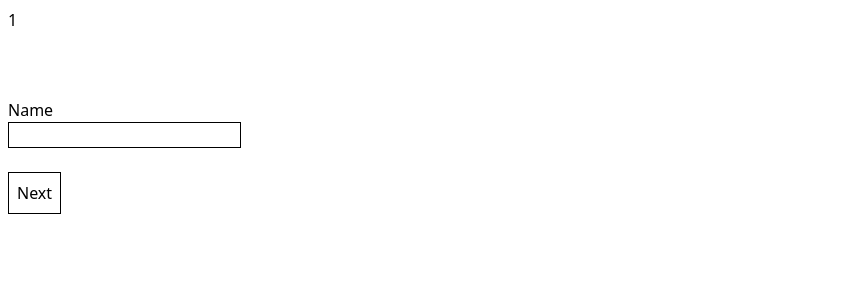
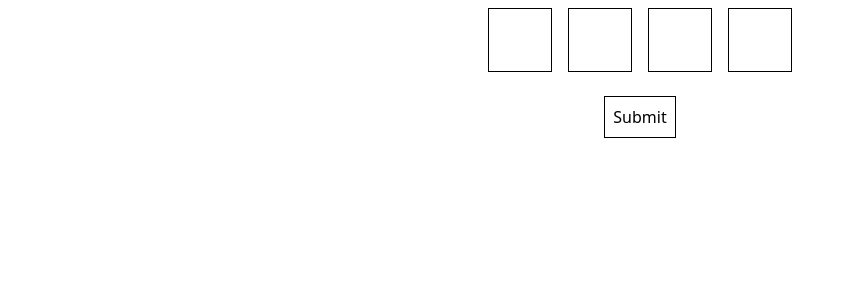
Before and after one commit to chaukhoa97/practicing, a React (Vite) app: page / in a window 1280 px wide. Shown: the top 300 px of the page, without its empty margins (0-847 px from the left). Built offline with nearby package versions, Linux system fonts and the light colour scheme.

Commit message:
Implement 2 factor code input (haven't done focus)

```diff
--- a/src/App.jsx
+++ b/src/App.jsx
@@ -26,6 +26,7 @@ import TransferList from './GreatFrontEnd.com/Transfer List/TransferList'
 import UndoableCounter from './GreatFrontEnd.com/Undoable Counter/UndoableCounter'
 import ModalExample from './FrontEndEval.com/Modal/Modal'
 import MultistepForm from './FrontEndEval.com/MultistepForm/MultistepForm'
+import TwoFactorCodeInput from './FrontEndEval.com/TwoFactorCodeInput/TwoFactorCodeInput'
 
 function App() {
   return (
@@ -64,7 +65,8 @@ function App() {
       <TransferList data={TRANSFER_LIST_DATA} />
       <UndoableCounter /> */}
       {/* <ModalExample /> */}
-      <MultistepForm />
+      {/* <MultistepForm /> */}
+      <TwoFactorCodeInput />
     </>
   )
 }
--- a/src/FrontEndEval.com/TwoFactorCodeInput/TwoFactorCodeInput.jsx
+++ b/src/FrontEndEval.com/TwoFactorCodeInput/TwoFactorCodeInput.jsx
@@ -0,0 +1,48 @@
+import { useState } from 'react'
+
+const DEFAULT_INPUTS = ['', '', '', '']
+const VALID_INPUT_VALUES = ['0', '1', '2', '3', '4', '5', '6', '7', '8', '9']
+
+export default function TwoFactorCodeInput() {
+  const [inputs, setInputs] = useState(DEFAULT_INPUTS)
+
+  const handleInputChange = (index, event) => {
+    const newInputs = [...inputs]
+
+    if (VALID_INPUT_VALUES.includes(event.target.value)) {
+      newInputs.splice(index, 1, event.target.value)
+    }
+
+    if (event.code === 'Backspace') {
+      newInputs.splice(index, 1, '')
+    }
+
+    setInputs(newInputs)
+  }
+
+  const handleSubmit = (e) => {
+    e.preventDefault()
+    alert(JSON.stringify(inputs))
+  }
+
+  return (
+    <form
+      className="m-2 flex flex-col items-center justify-center gap-6"
+      onSubmit={handleSubmit}
+    >
+      <div className="space-x-4 text-2xl">
+        {inputs.map((input, index) => (
+          <input
+            name={index}
+            key={index}
+            value={inputs[index]}
+            onChange={(e) => handleInputChange(index, e)}
+            onKeyDown={(e) => handleInputChange(index, e)}
+            className="h-16 w-16 border border-black p-3"
+          />
+        ))}
+      </div>
+      <button className="block border border-black p-2">Submit</button>
+    </form>
+  )
+}
--- /dev/null
+++ b/src/FrontEndEval.com/TwoFactorCodeInput/TwoFactorCodeInput.md
@@ -0,0 +1 @@
+![Example](https://frontendeval.com/images/code-input.png)
```
